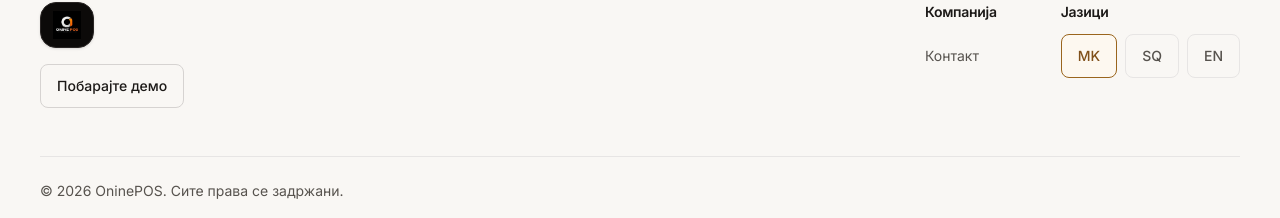
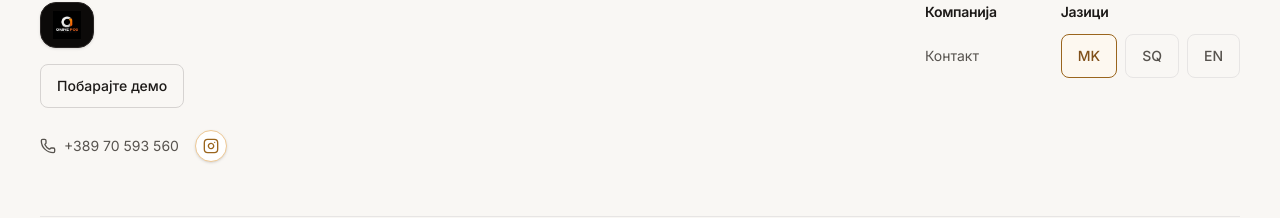
Before and after one commit to andiidauti-prog/pos.indigo.web, a React (Vite) app in the folder product-website/: page /contact in a window 1280 px wide. Shown: the part 1048-1266 px from the top of the page. Built offline with nearby package versions, Linux system fonts and the light colour scheme; no server answers.

Commit message:
instagram and number added

```diff
--- /dev/null
+++ b/product-website/src/components/icons/InstagramIcon.tsx
@@ -0,0 +1,26 @@
+import type { SVGProps } from 'react'
+
+/**
+ * Instagram glyph, hand-drawn to match lucide-react's stroke conventions
+ * (24x24 viewBox, round caps/joins, 2px stroke) since lucide no longer
+ * ships brand/logo icons. Purely decorative — pair with an accessible
+ * label on the interactive element that wraps it.
+ */
+export function InstagramIcon(props: SVGProps<SVGSVGElement>) {
+  return (
+    <svg
+      viewBox="0 0 24 24"
+      fill="none"
+      stroke="currentColor"
+      strokeWidth={2}
+      strokeLinecap="round"
+      strokeLinejoin="round"
+      aria-hidden="true"
+      {...props}
+    >
+      <rect x={2} y={2} width={20} height={20} rx={5} ry={5} />
+      <path d="M16 11.37A4 4 0 1 1 12.63 8 4 4 0 0 1 16 11.37Z" />
+      <line x1={17.5} y1={6.5} x2={17.51} y2={6.5} />
+    </svg>
+  )
+}
--- a/product-website/src/components/layout/Footer.tsx
+++ b/product-website/src/components/layout/Footer.tsx
@@ -1,8 +1,10 @@
 import { Link } from 'react-router-dom'
+import { Phone } from 'lucide-react'
 import { Button } from '@/components/ui/Button'
 import { Container } from '@/components/ui/Container'
+import { InstagramIcon } from '@/components/icons/InstagramIcon'
 import { LanguageSelector } from '@/components/ui/LanguageSelector'
-import { CONTACT_ROUTE, footerLinkGroups } from '@/data/navigation'
+import { CONTACT_ROUTE, footerLinkGroups, INSTAGRAM_URL, PHONE_DISPLAY, PHONE_TEL } from '@/data/navigation'
 import { useTranslations } from '@/lib/locale-context'
 import logo from '@/assets/onine-pos-logo.jpg'
 
@@ -29,6 +31,26 @@ export function Footer() {
             <Button to={CONTACT_ROUTE} variant="outline" size="sm" className="w-fit">
               {t.nav.requestDemo}
             </Button>
+
+            <div className="flex items-center gap-4">
+              <a
+                href={PHONE_TEL}
+                className="focus-ring -mx-1 inline-flex min-h-11 items-center gap-2 rounded-sm px-1 text-sm text-ink-muted transition-colors hover:text-ink"
+              >
+                <Phone className="h-4 w-4 shrink-0" aria-hidden="true" />
+                {PHONE_DISPLAY}
+              </a>
+              <a
+                href={INSTAGRAM_URL}
+                target="_blank"
+                rel="noopener noreferrer"
+                aria-label={t.social.instagramLabel}
+                title={t.social.instagramLabel}
+                className="focus-ring group inline-flex h-8 w-8 items-center justify-center rounded-full border border-brand-200 bg-surface text-brand-600 shadow-sm transition-all duration-200 hover:-translate-y-0.5 hover:border-brand-400 hover:bg-brand-50 hover:shadow-md"
+              >
+                <InstagramIcon className="h-4 w-4 transition-transform duration-200 group-hover:scale-110" />
+              </a>
+            </div>
           </div>
 
           <div className="flex flex-wrap gap-x-12 gap-y-8 sm:gap-x-16">
--- a/product-website/src/data/navigation.ts
+++ b/product-website/src/data/navigation.ts
@@ -5,6 +5,13 @@ import type { FooterLinkGroup, NavItem } from '@/types/navigation'
  * "Contact sales" CTAs across the site both point here — see Milestone 11.
  */
 export const CONTACT_ROUTE = '/contact'
+
+/** OninePOS's official Instagram profile — social links across the site point here. */
+export const INSTAGRAM_URL = 'https://www.instagram.com/onine.pos'
+
+/** OninePOS's contact phone number. `tel:` link target and its display format. */
+export const PHONE_TEL = 'tel:+38970593560'
+export const PHONE_DISPLAY = '+389 70 593 560'
 
 /**
  * Structural navigation data only — labels live in the translation dictionary
--- a/product-website/src/data/translations/en.ts
+++ b/product-website/src/data/translations/en.ts
@@ -21,6 +21,9 @@ export const en: Translations = {
   },
   languageSelector: {
     selectLanguage: 'Select language',
+  },
+  social: {
+    instagramLabel: 'Follow us on Instagram',
   },
   hero: {
     eyebrow: 'OninePOS',
--- a/product-website/src/data/translations/mk.ts
+++ b/product-website/src/data/translations/mk.ts
@@ -22,6 +22,9 @@ export const mk: Translations = {
   },
   languageSelector: {
     selectLanguage: 'Изберете јазик',
+  },
+  social: {
+    instagramLabel: 'Следете нè на Инстаграм',
   },
   hero: {
     eyebrow: 'OninePOS',
--- a/product-website/src/data/translations/sq.ts
+++ b/product-website/src/data/translations/sq.ts
@@ -21,6 +21,9 @@ export const sq: Translations = {
   },
   languageSelector: {
     selectLanguage: 'Zgjidhni gjuhën',
+  },
+  social: {
+    instagramLabel: 'Na ndiqni në Instagram',
   },
   hero: {
     eyebrow: 'OninePOS',
--- a/product-website/src/sections/Hero.tsx
+++ b/product-website/src/sections/Hero.tsx
@@ -2,8 +2,9 @@ import { motion, useReducedMotion } from 'framer-motion'
 import { ArrowRight } from 'lucide-react'
 import { Button } from '@/components/ui/Button'
 import { Container } from '@/components/ui/Container'
+import { InstagramIcon } from '@/components/icons/InstagramIcon'
 import { ProductVisualPlaceholder } from '@/components/ui/ProductVisualPlaceholder'
-import { CONTACT_ROUTE } from '@/data/navigation'
+import { CONTACT_ROUTE, INSTAGRAM_URL } from '@/data/navigation'
 import { useTranslations } from '@/lib/locale-context'
 
 export function Hero() {
@@ -54,13 +55,25 @@ export function Hero() {
             variants={contentVariants}
             className="flex flex-col gap-6 lg:gap-8"
           >
-            <motion.span
-              variants={itemVariants}
-              className="inline-flex w-fit items-center gap-2 rounded-full border border-brand-200 bg-brand-50 px-3 py-1 text-sm font-semibold tracking-wide text-brand-600"
-            >
-              <span className="h-1.5 w-1.5 rounded-full bg-brand-500" aria-hidden="true" />
-              {t.hero.eyebrow}
-            </motion.span>
+            <motion.div variants={itemVariants} className="flex flex-wrap items-center gap-3">
+              <span className="inline-flex w-fit items-center gap-2 rounded-full border border-brand-200 bg-brand-50 px-3 py-1 text-sm font-semibold tracking-wide text-brand-600">
+                <span className="h-1.5 w-1.5 rounded-full bg-brand-500" aria-hidden="true" />
+                {t.hero.eyebrow}
+              </span>
+
+              {/* Most-visible spot on the page for the Instagram link: top of the
+                  fold, first row of content, right next to the brand badge. */}
+              <a
+                href={INSTAGRAM_URL}
+                target="_blank"
+                rel="noopener noreferrer"
+                aria-label={t.social.instagramLabel}
+                title={t.social.instagramLabel}
+                className="focus-ring group inline-flex h-8 w-8 items-center justify-center rounded-full border border-brand-200 bg-surface text-brand-600 shadow-sm transition-all duration-200 hover:-translate-y-0.5 hover:border-brand-400 hover:bg-brand-50 hover:shadow-md"
+              >
+                <InstagramIcon className="h-4 w-4 transition-transform duration-200 group-hover:scale-110" />
+              </a>
+            </motion.div>
 
             {/* text-display: fluid on phones/tablets, resized for the half-width column from lg.
                 Final line gets a warm brand-gradient treatment for a premium focal point. */}
--- a/product-website/src/types/i18n.ts
+++ b/product-website/src/types/i18n.ts
@@ -54,6 +54,11 @@ export interface FooterTranslations {
 
 export interface LanguageSelectorTranslations {
   selectLanguage: string
+}
+
+export interface SocialTranslations {
+  /** Accessible name for the Instagram profile link (icon-only, no visible label). */
+  instagramLabel: string
 }
 
 export interface HeroTranslations {
@@ -188,6 +193,7 @@ export interface Translations {
   nav: NavTranslations
   footer: FooterTranslations
   languageSelector: LanguageSelectorTranslations
+  social: SocialTranslations
   hero: HeroTranslations
   coreCapabilities: CoreCapabilitiesTranslations
   industries: IndustriesTranslations
```
